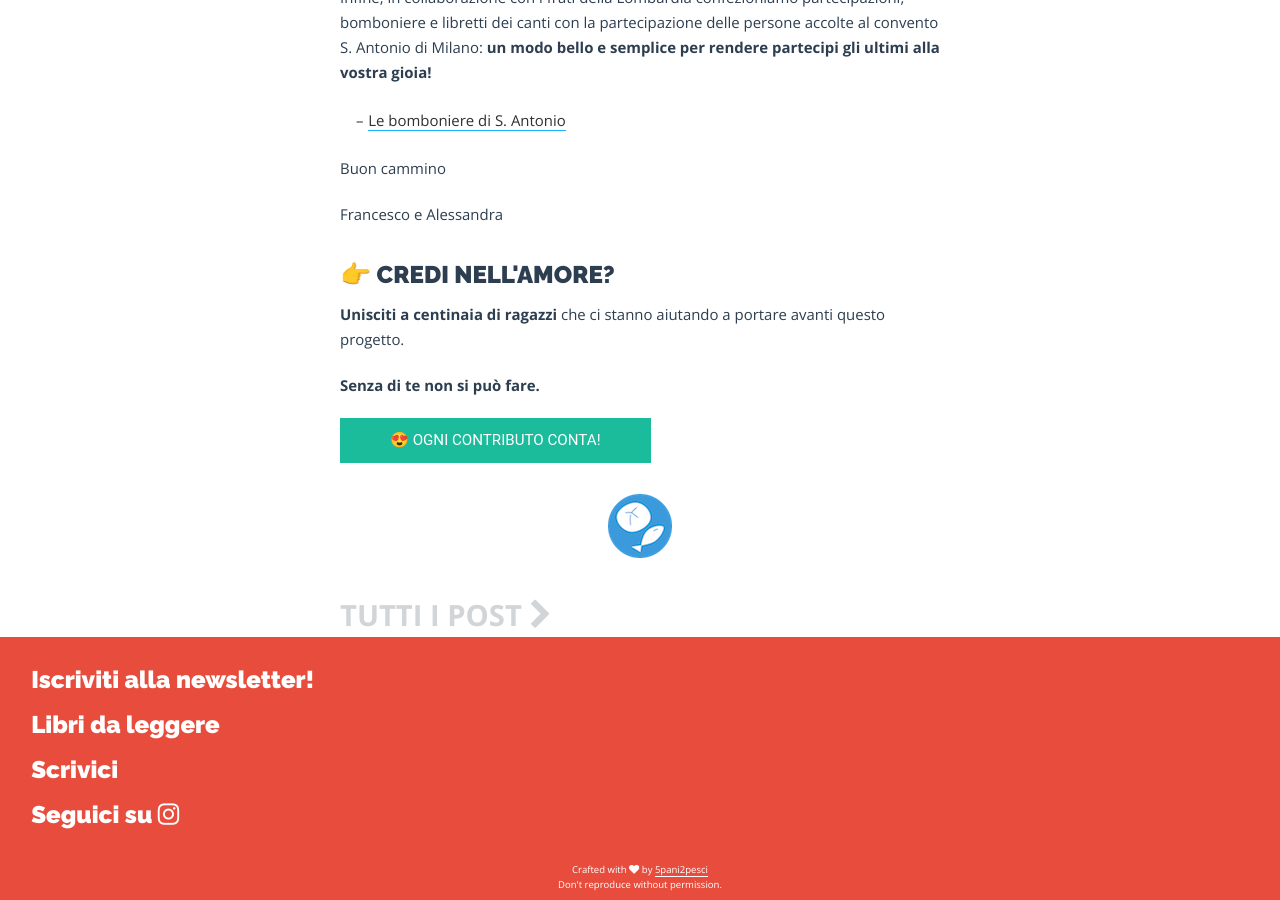
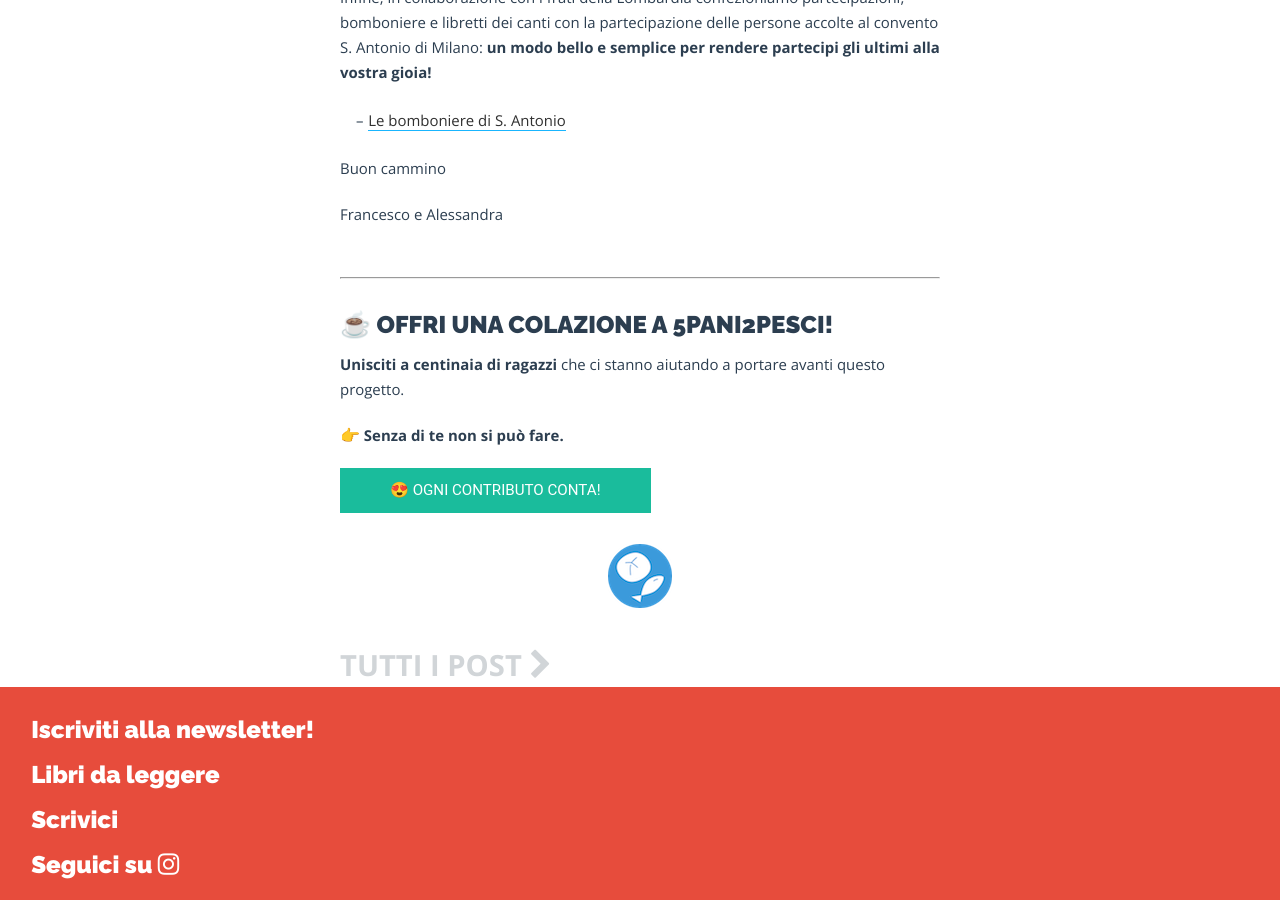
Before and after one commit to ruvido/5p2p, a Jekyll site: the page built from _pages/about.md, in a window 1280 px wide and 900 px high, scrolled down 3152 px. Built offline with Jekyll 4.4.1, drawn with Linux system fonts in a browser that asks for light colours.

Commit message:
donations pop

```diff
--- a/_includes/extra/collabora-con-noi.html
+++ b/_includes/extra/collabora-con-noi.html
@@ -1,4 +1,4 @@
-<h2> 👉 CREDI NELL'AMORE?</h2>
+<h2> 👉 ACREDI NELL'AMORE?</h2>
 
 <p>
 <strong>Unisciti a centinaia di ragazzi</strong> che ci stanno aiutando a portare avanti questo progetto.</p>
--- a/_includes/footer-banner.html
+++ b/_includes/footer-banner.html
@@ -1,14 +1,18 @@
-<h2> 👉 CREDI NELL'AMORE?</h2>
+<br>
+<br>
+<hr>
+
+<h2> ☕ OFFRI UNA COLAZIONE A 5PANI2PESCI!</h2>
 
 <p>
 <strong>Unisciti a centinaia di ragazzi</strong> che ci stanno aiutando a portare avanti questo progetto.</p>
 
 <p>
-<strong>Senza di te non si può fare.</strong>
+<strong>👉 Senza di te non si può fare.</strong>
 </p>
 
 <!-- **Ogni contributo conta** 👍 -->
 
 <p>
-<a href="https://donorbox.org/collabora-con-noi" class="btn">😍 Ogni contributo conta!</a>
+<a href="https://donorbox.org/collabora-con-noi?default_interval=m&amount=10" class="btn dbox-donation-button">😍 Ogni contributo conta!</a>
 </p>
--- a/_includes/head.html
+++ b/_includes/head.html
@@ -18,4 +18,6 @@
   {% include facebook_opengraph.html %}
   {% include google_analytics.html %}
 
+<script type="text/javascript" defer src="https://donorbox.org/install-popup-button.js"></script>
+
 </head>
--- a/_pages/about.md
+++ b/_pages/about.md
@@ -5,6 +5,7 @@ layout: post
 image: /images/extra/noi5.jpg
 summary: Ci chiamiamo Alessandra e Francesco e siamo sposati dal 2005, abbiamo tre magnifici cuccioli d'uomo che ogni giorno ci ricordano che ogni vita è una chiamata all'amore.
 ---
+
 Abbiamo girato diverse nazioni, dal 2010 al 2016 abbiamo vissuto a Freiburg in Germania nel cuore della foresta nera, dove è nato e cresciuto questo progetto. Tornati in Italia, ora ci troviamo in un paesino sperduto della Basilicata dove continuiamo a lavorare per il Suo meraviglioso progetto :D
 
 Ad oggi 5pani2pesci è seguito da migliaia di giovani ogni mese. Il nostro augurio è che questo progetto ti possa aiutare ad approfondire un incontro autentico col Signore e **portare pienamente frutto nella tua vita!** È molto materiale, datti del tempo. Per aiutarti a tracciare un primo percoso, ecco una lista di articoli suggeriti.
```
Also changed, not shown: _data/menu.yml (+6 -2 lines), _includes/extra/collabora-con-noi.md (+1 -1 lines), 2 other files.
